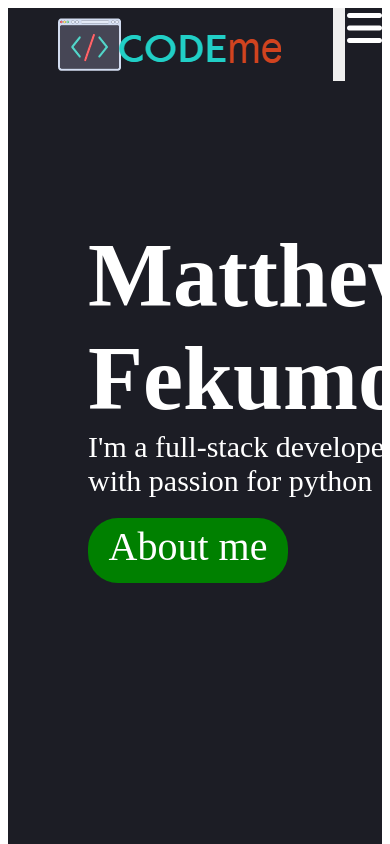
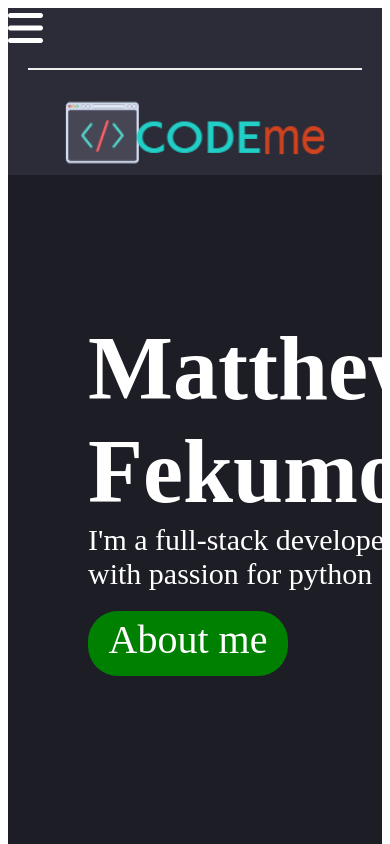
Before and after one commit to Fmatthew1/miniProjectweek3_Matthew_portfolio, a plain HTML site: page index.html in a window 390 px wide. Shown: the top 844 px of the page. Drawn offline with Linux system fonts and the light colour scheme.

Commit message:
A second commit that shows an edited file

```diff
--- a/style2.css
+++ b/style2.css
@@ -228,14 +228,24 @@ input[type=submit] {
 
 @media only screen and (max-width: 1000px) {
 	.hamburger {
+	display: block;
 	border: 0;
 	background-color: tranparent;
 	color: white;
 	font-size: 30px;
-	display: block
+	margin:20px;
+
   }
 
   ul {
 	  display:none;
+	  background-color:#2b2c38;
+	  margin:0px;
+  }
+
+  nav {
+	  align-items: flex;
+	  flex-direction: column-reverse;
+	  background-color:#2b2c38;
   }
 }
```
